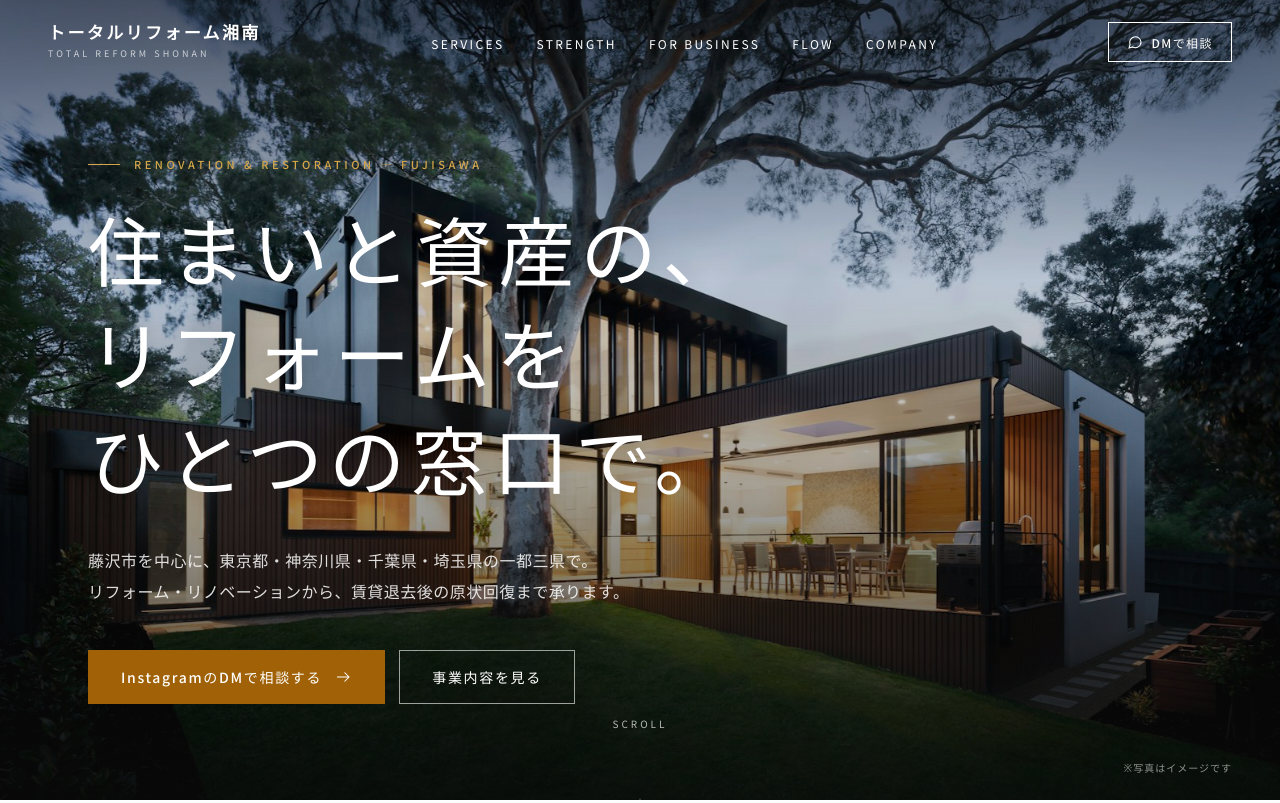
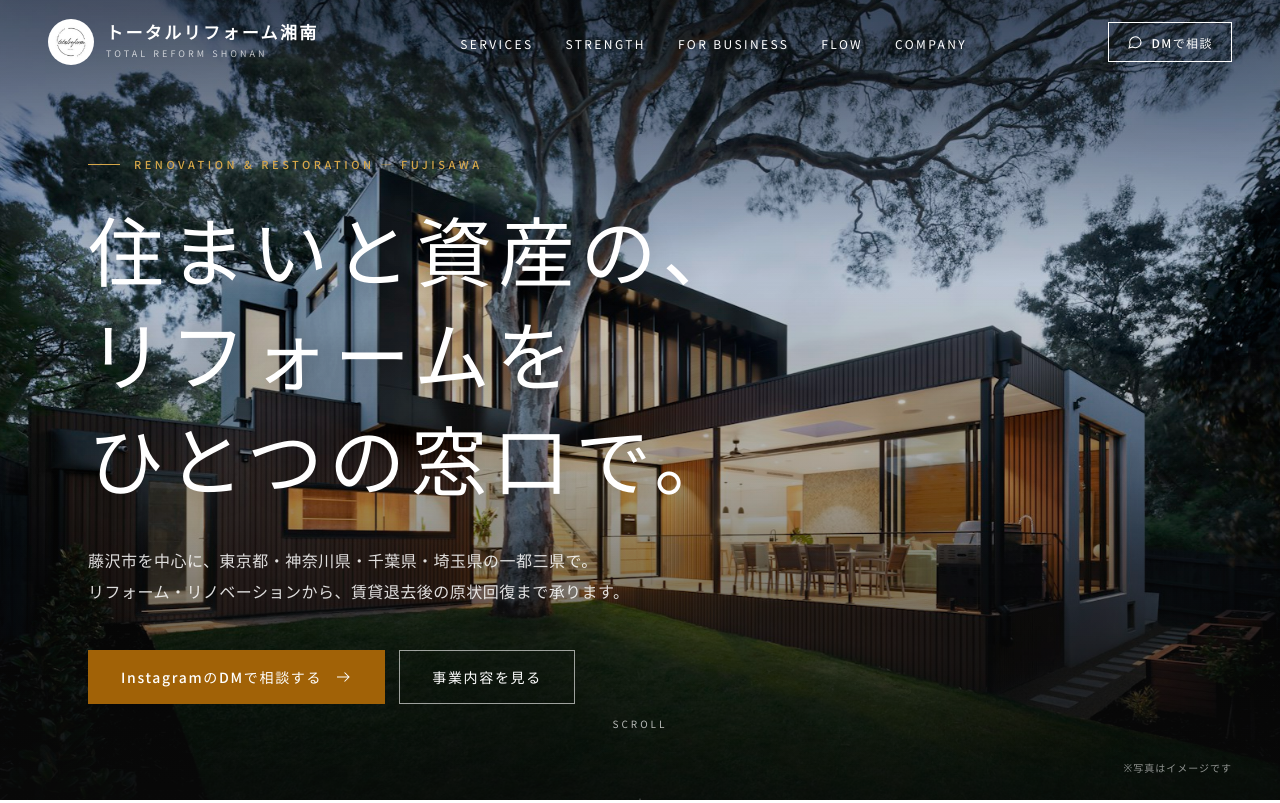
Before and after one commit to hiroship/st-sample-trs, a plain HTML site: page index.html in a window 1280 px wide. Shown: the top 803 px of the page. Drawn offline with Linux system fonts and the light colour scheme.

Commit message:
ロゴ（Instagramプロフィール画像）をヘッダーとフッターに追加

```diff
--- a/index.html
+++ b/index.html
@@ -104,7 +104,9 @@
   @supports (backdrop-filter: blur(8px)) {
     .header.is-solid { background: rgba(255,255,255,.88); backdrop-filter: blur(12px); -webkit-backdrop-filter: blur(12px); }
   }
-  .logo { display: flex; flex-direction: column; line-height: 1.2; }
+  .logo { display: flex; align-items: center; gap: 12px; line-height: 1.2; }
+  .logo-img { width: 46px; height: 46px; border-radius: 50%; object-fit: cover; background: #fff; flex: none; }
+  .logo-text { display: flex; flex-direction: column; }
   .logo-ja { font-family: var(--serif); font-weight: 600; font-size: 17px; letter-spacing: .14em; }
   .logo-en { margin-top: 4px; font-size: 9px; letter-spacing: .34em; opacity: .7; }
   .nav { display: none; }
@@ -381,8 +383,11 @@
 <header class="header" id="top">
   <div class="header-inner">
     <a href="#top" class="logo" aria-label="トータルリフォーム湘南 トップへ">
+      <img class="logo-img" src="images/logo.jpg" alt="トータルリフォーム湘南 ロゴ">
+      <span class="logo-text">
       <span class="logo-ja">トータルリフォーム湘南</span>
       <span class="logo-en">TOTAL REFORM SHONAN</span>
+      </span>
     </a>
     <nav class="nav" aria-label="メインナビゲーション">
       <ul>
@@ -714,8 +719,11 @@
   <div class="wrap">
     <div class="footer-grid">
       <a href="#top" class="logo" aria-label="トータルリフォーム湘南 トップへ">
+        <img class="logo-img" src="images/logo.jpg" alt="トータルリフォーム湘南 ロゴ">
+        <span class="logo-text">
         <span class="logo-ja">トータルリフォーム湘南</span>
         <span class="logo-en">TOTAL REFORM SHONAN</span>
+        </span>
       </a>
       <nav class="footer-nav" aria-label="フッターナビゲーション">
         <ul>
```
Also changed, not shown: images/logo.jpg (added).
